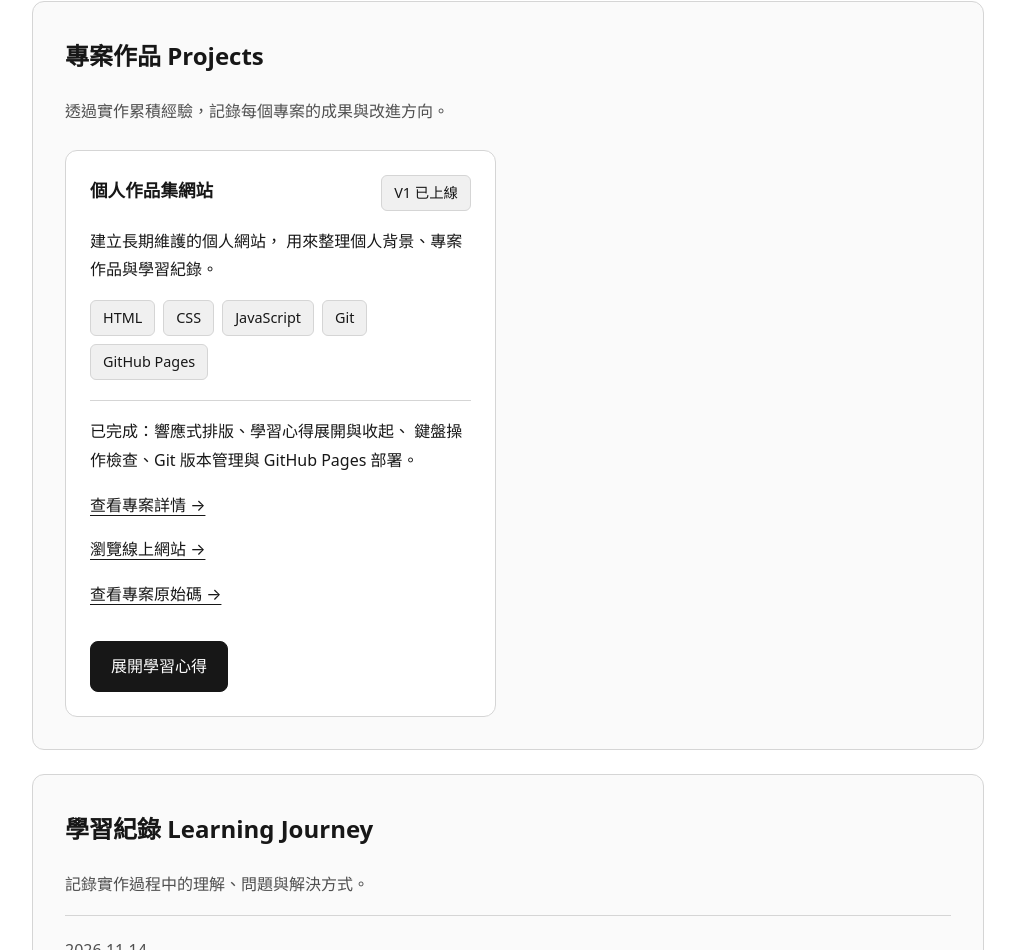
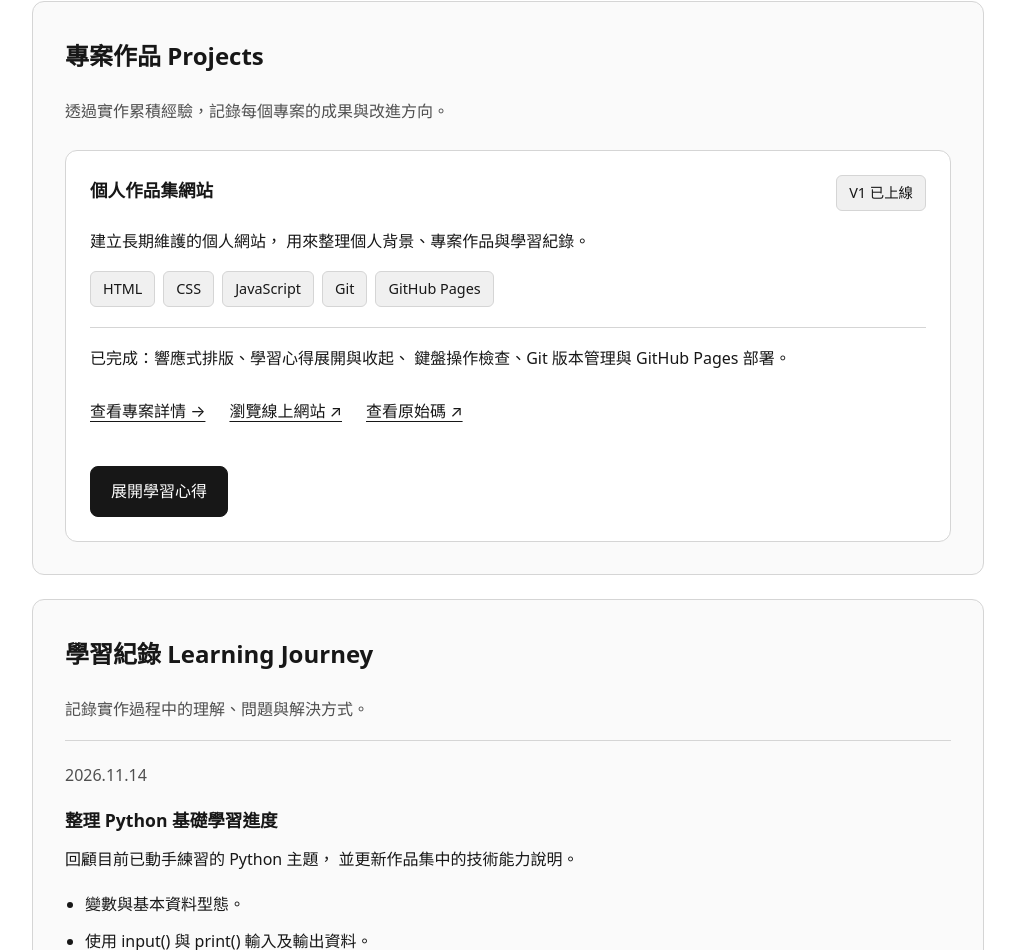
Before and after one commit to Benson1220/personal-portfolio, a plain HTML site: page index.html in a window 1280 px wide. Shown: the part 2645-3595 px from the top of the page, without its empty margins (132-1147 px from the left). Drawn offline with Linux system fonts and the light colour scheme.

Commit message:
改善作品卡片寬度與連結排列並更新 README

```diff
--- a/assets/css/style.css
+++ b/assets/css/style.css
@@ -310,7 +310,17 @@ main {
   padding-top: 16px;
   border-top: 1px solid #d5d5d5;
 }
+/* 作品連結：橫向排列，空間不足時換行 */
+.project-links {
+  display: flex;
+  flex-wrap: wrap;
+  gap: 8px 24px;
+  margin-bottom: 16px;
+}
 
+.project-links a {
+  padding: 8px 0;
+}
 #project-notes p:last-child {
   margin-bottom: 0;
 }
@@ -439,7 +449,10 @@ footer {
     grid-template-columns: minmax(0, 1fr);
   }
 }
-
+/* 只有一張作品卡片時，填滿整列 */
+.project-grid > .project-card:only-child {
+  grid-column: 1 / -1;
+}
 @media (max-width: 600px) {
   nav {
     align-items: flex-start;
--- a/index.html
+++ b/index.html
@@ -170,22 +170,15 @@
                         已完成：響應式排版、學習心得展開與收起、
                         鍵盤操作檢查、Git 版本管理與 GitHub Pages 部署。
                     </p>
-                        <p>
-                            <a href="projects/portfolio.html">
-                                查看專案詳情 →
+                    <div class="project-links">
+                        <a href="projects/portfolio.html">查看專案詳情 →</a>
+                        <a href="https://benson1220.github.io/personal-portfolio/">
+                            瀏覽線上網站 ↗
                         </a>
-                        </p>
-
-                        <p>
-                            <a href="https://benson1220.github.io/personal-portfolio/">
-                                瀏覽線上網站 →
+                        <a href="https://github.com/Benson1220/personal-portfolio">
+                            查看原始碼 ↗
                         </a>
-                        </p>
-                        <p>
-                            <a href="https://github.com/Benson1220/personal-portfolio">
-                                查看專案原始碼 →
-                            </a>
-                        </p>
+                    </div>
                     <button id="project-toggle" class="button" type="button" aria-expanded="false"
                         aria-controls="project-notes">
                         展開學習心得
```
Also changed, not shown: 1 other file. Lines whose indentation alone changed are shown as unchanged.
